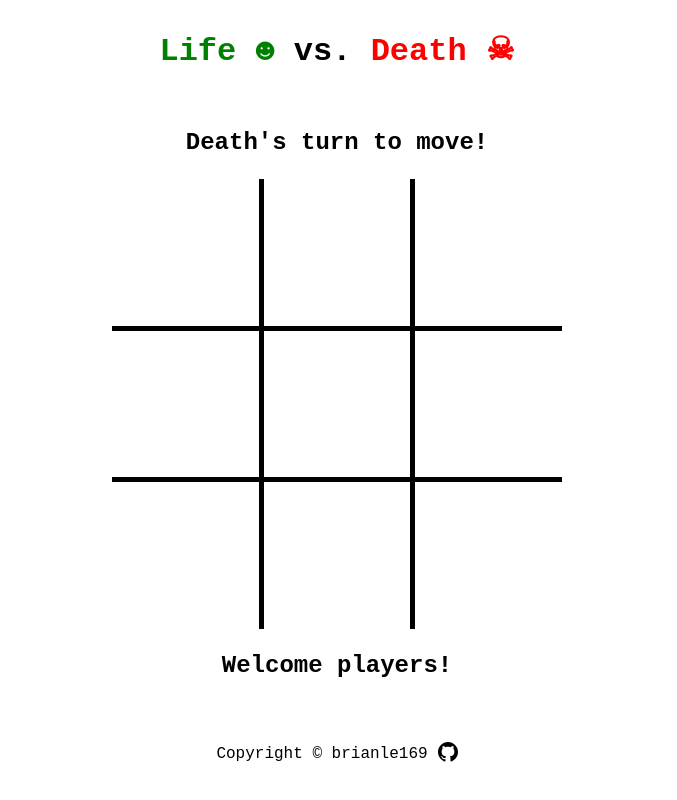
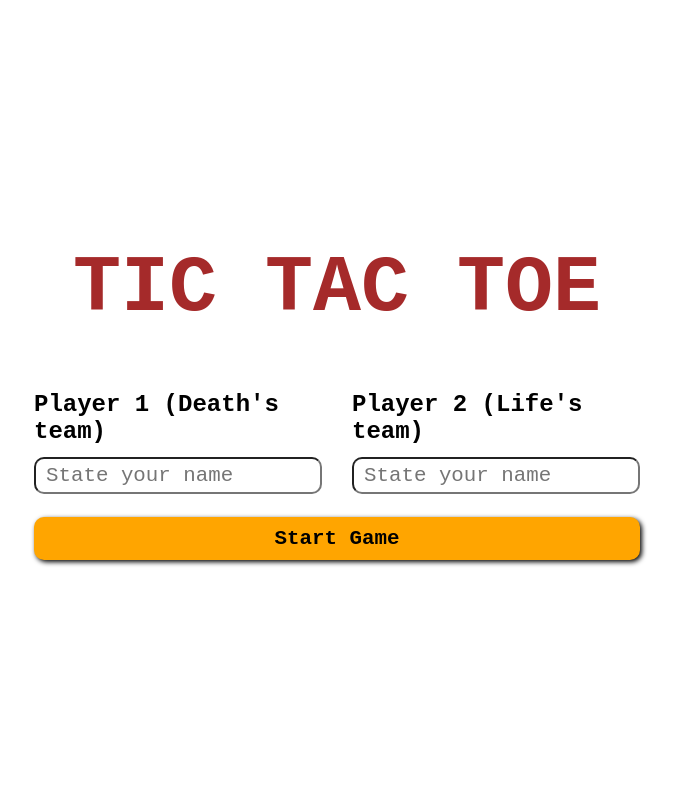
Before and after one commit to brianle169/tic-tac-toe, a website: page index.html in a window 1280 px wide. Shown: the whole page, without its empty margins (303-980 px from the left). Drawn offline with Linux system fonts and the light colour scheme.

Commit message:
Implement features - Player names input, restart and reset game buttons

```diff
--- a/index.html
+++ b/index.html
@@ -23,6 +23,17 @@
       <div class="result-message"></div>
     </div>
 
+    <div class="start-game">
+      <h1>TIC TAC TOE</h1>
+      <form class="input-form">
+        <label for="player-one"> Player 1 (Death's team) </label>
+        <label for="player-two"> Player 2 (Life's team) </label>
+        <input type="text" class="name-input" name="playerOneName" id="player-one" placeholder="State your name" />
+        <input type="text" class="name-input" name="playerTwoName" id="player-two" placeholder="State your name" />
+        <button class="start">Start Game</button>
+      </form>
+    </div>
+
     <div class="footer">
       Copyright © brianle169
       <a href="https://github.com/brianle169/tic-tac-toe">
--- a/script.js
+++ b/script.js
@@ -142,11 +142,13 @@ const GameBoard = (() => {
 // GameController: used to control game logic (winning condition, check invalid input, etc.)
 const GameController = (() => {
   const playerOne = {
-    name: "Death",
+    team: "Death",
+    name: "",
     mark: "☠",
   };
   const playerTwo = {
-    name: "Life",
+    team: "Life",
+    name: "",
     mark: "☻",
   };
   let gameEnd;
@@ -163,12 +165,16 @@ const GameController = (() => {
     currentTurn = `${currentPlayer.name}'s turn to move!`;
     resultMessage = "Welcome players!";
   };
-  setDefaultGameState();
   const getCurrentPlayer = () => currentPlayer;
   const getCurrentTurnMessage = () => currentTurn;
   const getResultMessage = () => resultMessage;
   const getGameEndStatus = () => gameEnd;
   const getWinner = () => winner;
+  const setPlayerName = (name1, name2) => {
+    playerOne.name = name1;
+    playerTwo.name = name2;
+    setDefaultGameState();
+  };
   const switchTurn = () => {
     currentPlayer = currentPlayer === playerOne ? playerTwo : playerOne;
     currentTurn = `${currentPlayer.name}'s turn to move!`;
@@ -205,8 +211,10 @@ const GameController = (() => {
       }
       if (gameWon()) {
         resultMessage =
-          currentPlayer.name === "Death" ? `You're DEAD!` : "You SURVIVED!";
-        winner = currentPlayer.name;
+          currentPlayer.team === "Death"
+            ? `DEATH prevails!`
+            : "Long live humans!";
+        winner = currentPlayer.team;
         currentTurn = "Game ended!";
         gameEnd = true;
         return;
@@ -216,6 +224,7 @@ const GameController = (() => {
   };
 
   return {
+    setPlayerName,
     getCurrentPlayer,
     getCurrentTurnMessage,
     getResultMessage,
@@ -233,6 +242,21 @@ const DisplayController = (() => {
   const boardDiv = document.querySelector(".board"); // board div in HTML
   const messageDiv = document.querySelector(".message");
   const resultDiv = document.querySelector(".result-message");
+  const startGameMenu = document.querySelector(".start-game");
+  const playerOneInput = document.getElementById("player-one");
+  const playerTwoInput = document.getElementById("player-two");
+  const startButton = document.querySelector(".start");
+
+  const initiateGame = (event) => {
+    // Set players names
+    console.log("submitted");
+    GameController.setPlayerName(playerOneInput.value, playerTwoInput.value);
+    startGameMenu.style = "display: none";
+    displayGameBoard();
+    event.preventDefault();
+  };
+
+  startButton.addEventListener("click", initiateGame);
 
   const disableBoard = () => {
     Array.from(boardDiv.childNodes).forEach((node) => {
@@ -246,13 +270,27 @@ const DisplayController = (() => {
     displayGameBoard();
   };
 
-  const displayRestartButton = () => {
+  const resetGame = () => {
+    GameBoard.clearBoard();
+    GameController.setDefaultGameState();
+    startGameMenu.style = "display: flex";
+  };
+
+  const displayEndGameButtons = () => {
     const restartButton = document.createElement("button");
+    const resetButton = document.createElement("button");
+
     restartButton.classList.add("restart");
     restartButton.textContent = "Play Again";
     restartButton.addEventListener("click", restartGame);
+
+    resetButton.classList.add("resetGame");
+    resetButton.textContent = "Reset Game";
+    resetButton.addEventListener("click", resetGame);
+
     messageDiv.textContent = "";
     messageDiv.appendChild(restartButton);
+    messageDiv.appendChild(resetButton);
   };
 
   // clickHandler() callback: event handler for each cell click.
@@ -263,7 +301,7 @@ const DisplayController = (() => {
     displayGameBoard();
     if (GameController.getGameEndStatus()) {
       disableBoard();
-      displayRestartButton();
+      displayEndGameButtons();
     }
     boardDiv.style.backgroundColor =
       GameController.getWinner() === "Death"
@@ -293,5 +331,4 @@ const DisplayController = (() => {
       }
     }
   };
-  displayGameBoard(); // Render an initial game board.
 })();
--- a/styles.css
+++ b/styles.css
@@ -33,6 +33,11 @@
   font-weight: 900;
 }
 
+.message {
+  display: flex;
+  column-gap: 35px;
+}
+
 .board {
   height: 450px;
   width: 450px;
@@ -55,6 +60,8 @@ button {
 }
 
 .cell:hover,
+.start:hover,
+.resetGame:hover,
 .restart:hover {
   cursor: pointer;
 }
@@ -64,19 +71,73 @@ button {
   background-color: #ffffff95;
 }
 
-.restart {
+.restart,
+.resetGame,
+.start {
   font-size: 1.3rem;
   font-weight: bold;
   padding: 10px;
   margin-bottom: 10px;
   background-color: orange;
+  border-radius: 10px;
   box-shadow: 2px 2px 5px 0px #000000;
 }
 
-.restart:active {
+.restart:active,
+.resetGame:active,
+.start:active {
   cursor: pointer;
   transform: translateX(2px) translateY(2px);
   box-shadow: none;
+}
+
+.start-game {
+  display: flex;
+  flex-direction: column;
+  align-items: center;
+  justify-content: center;
+  row-gap: 60px;
+  position: absolute;
+  height: 100%;
+  width: 50%;
+  background-color: white;
+  top: 0;
+}
+
+.start-game h1 {
+  font-size: 5rem;
+  color: brown;
+}
+
+.input-form {
+  display: grid;
+  grid-template: 3rem 3rem 3rem/ 45% 45%;
+  column-gap: 30px;
+  row-gap: 10px;
+  align-items: center;
+  justify-content: center;
+  align-content: center;
+}
+
+.start-game label {
+  font-size: 1.5rem;
+  font-weight: 900;
+}
+
+.name-input {
+  appearance: none;
+  outline: none;
+}
+
+.name-input {
+  font-size: 1.3rem;
+  padding: 5px 10px;
+  border-radius: 10px;
+}
+
+.start {
+  margin-top: 20px;
+  grid-column: span 2;
 }
 
 .footer {
```
